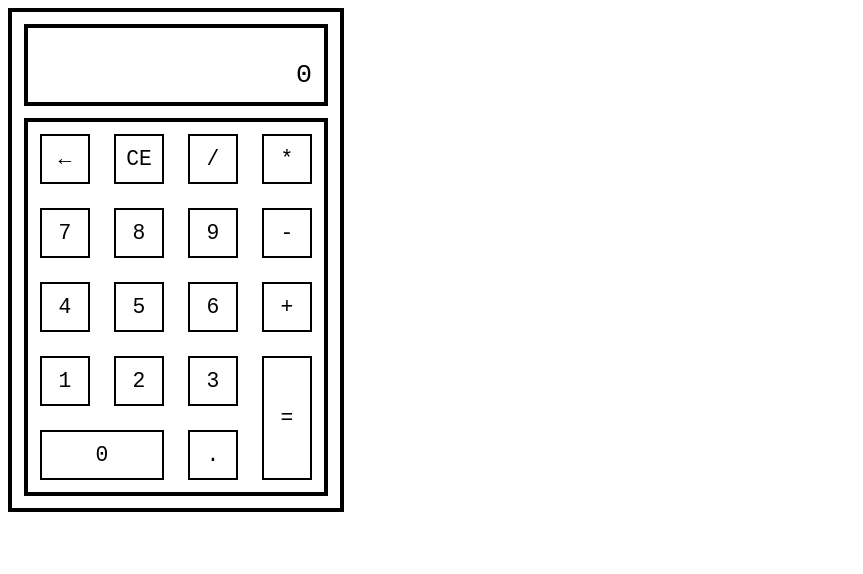
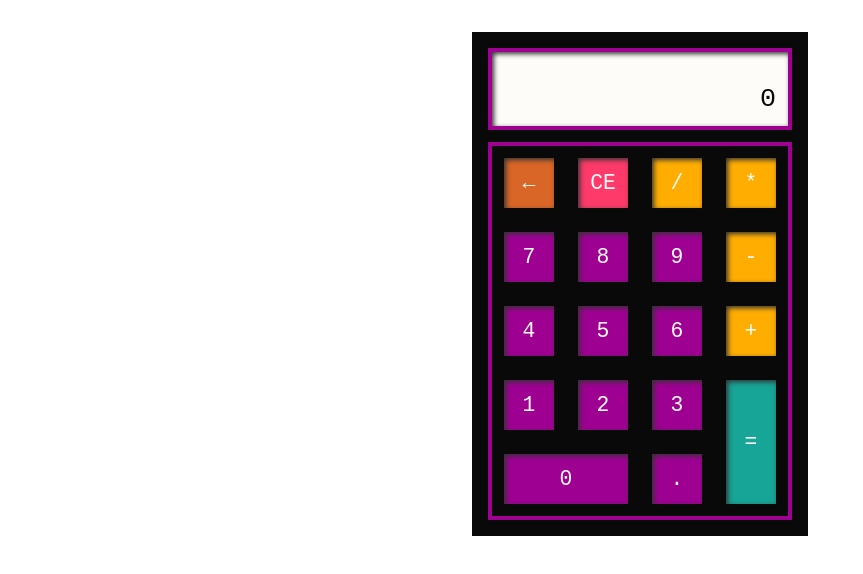
Before and after one commit to j-sizemore/calculator, a plain HTML site: page index.html in a window 1280 px wide. Shown: the whole page, without its empty margins (0-863 px from the left). Drawn offline with Linux system fonts and the light colour scheme.

Commit message:
Change calculator colors

```diff
--- a/index.html
+++ b/index.html
@@ -12,24 +12,24 @@
         <div class="button-container">
 
             <div class="button-row">
-                <div class="button">&#8592;</div>
-                <div class="button">CE</div>
-                <div class="button">/</div>
-                <div class="button">*</div>
+                <div id="backspace-button" class="button">&#8592;</div>
+                <div id="clear-button" class="button">CE</div>
+                <div class="button operator-button">/</div>
+                <div class="button operator-button">*</div>
             </div>
 
             <div class="button-row">
                 <div class="button">7</div>
                 <div class="button">8</div>
                 <div class="button">9</div>
-                <div class="button">-</div>
+                <div class="button operator-button">-</div>
             </div>
 
             <div class="button-row">
                 <div class="button">4</div>
                 <div class="button">5</div>
                 <div class="button">6</div>
-                <div class="button">+</div>
+                <div class="button operator-button">+</div>
             </div>
 
             <div class="button-row">
@@ -45,7 +45,7 @@
                     </div>
                 </div>
                 <div class="button-row">
-                    <div class="button button-tall">=</div>
+                    <div id="equals-button" class="button button-tall">=</div>
                 </div>
             </div>
 
--- a/script.js
+++ b/script.js
@@ -132,7 +132,6 @@ const calculatorEntry = (entry) => {
 
     } else {
 
-        console.error("Unexpected button value: " + entry);
         newDisplay = currentDisplay;
 
     }
--- a/style.css
+++ b/style.css
@@ -1,6 +1,18 @@
 * {
     box-sizing: border-box;
     font-family: monospace;
+}
+
+body {
+    display: flex;
+    flex-direction: column;
+    --base-color: #090909;
+    --contrast-color: #fdfcf8;
+    --purple: #9e0092;
+    --teal: #16a596;
+    --yellow: #ffad00;
+    --orange: #d96627;
+    --red: #fd3a69;
 }
 
 .container {
@@ -12,12 +24,15 @@
     --button-font-size: 16pt;
     display: inline-flex;
     flex-direction: column;
-    border: black var(--container-border-size) solid;
+    border: var(--base-color) var(--container-border-size) solid;
     padding: var(--pad-size);
+    margin-top: calc(2 * var(--pad-size));
+    align-self: center;
+    background-color: var(--base-color);
 }
 
 #display {
-    border: black var(--container-border-size) solid;
+    border: var(--purple) var(--container-border-size) solid;
     margin-bottom: var(--pad-size);
     height: calc(
         var(--button-size)
@@ -35,12 +50,16 @@
     align-items: flex-end;
     justify-content: flex-end;
     text-align: right;
+    background-color: var(--contrast-color);
+    color: var(--base-color);
+    box-shadow: inset 2px 2px 5px #333333;
 }
 
 .button-container {
     display: inline-flex;
     flex-direction: column;
-    border: black var(--container-border-size) solid;
+    border: var(--purple) var(--container-border-size) solid;
+    background-color: var(--base-color);
 }
 
 .button-row {
@@ -53,7 +72,6 @@
 }
 
 .button {
-    border: black var(--button-border-size) solid;
     margin: var(--pad-size);
     height: var(--button-size);
     width: var(--button-size);
@@ -61,6 +79,9 @@
     align-items: center;
     justify-content: center;
     font-size: var(--button-font-size);
+    background-color: var(--purple);
+    color: var(--contrast-color);
+    box-shadow: inset 2px 2px 5px #333333;
 }
 
 .button-wide {
@@ -70,3 +91,19 @@
 .button-tall {
     height: 124px;
 }
+
+#backspace-button {
+    background-color: var(--orange);
+}
+
+#clear-button {
+    background-color: var(--red);
+}
+
+.operator-button {
+    background-color: var(--yellow);
+}
+
+#equals-button {
+    background-color: var(--teal);
+}
```
